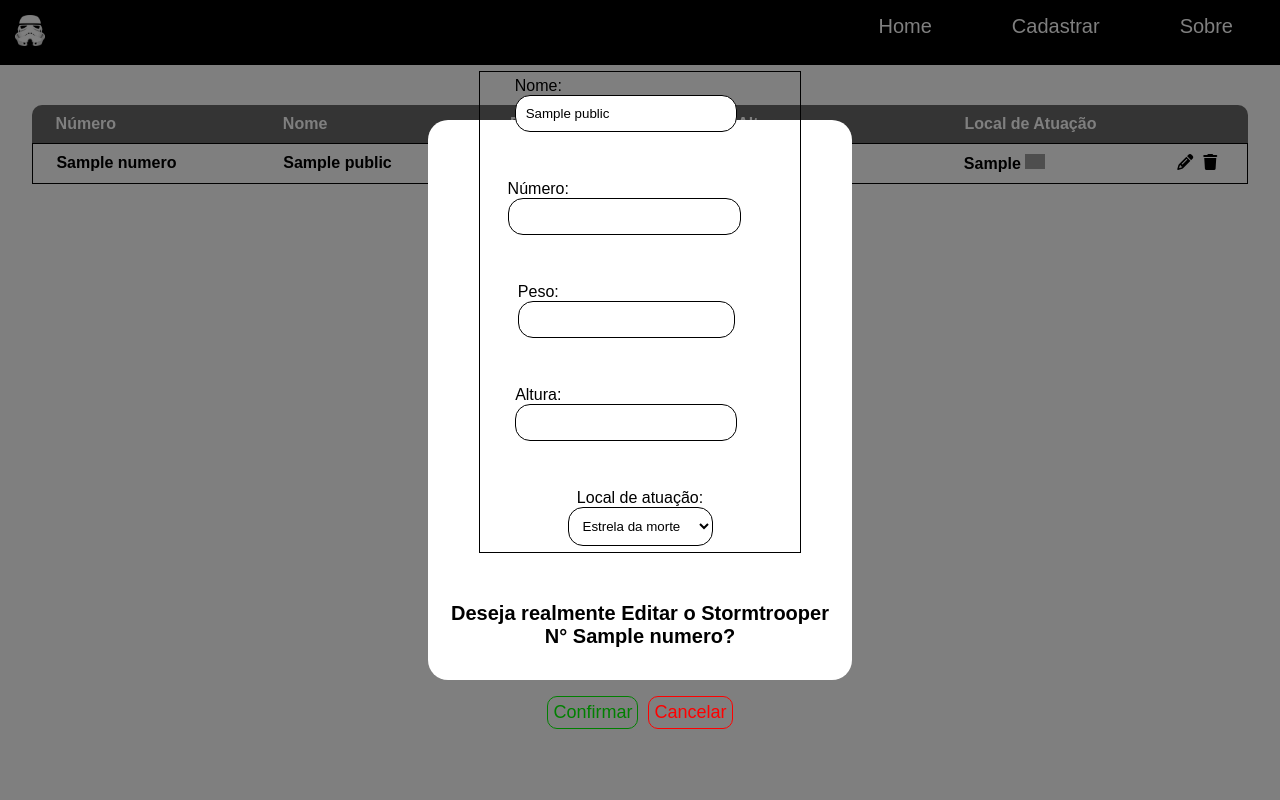
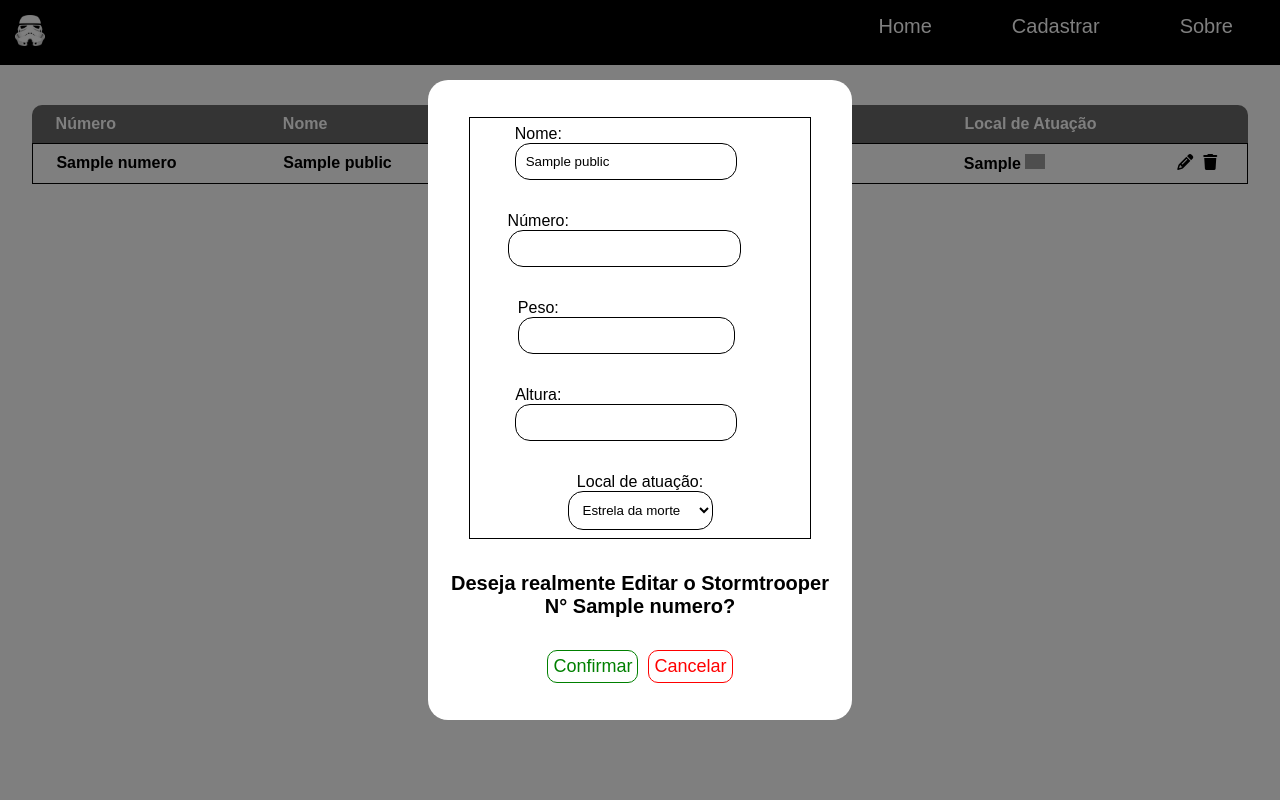
Before and after one commit to Rafael-Pierre/CrudStormtroopers, a Flask app: a page that uses templates/base.html in a window 1280 px wide. Run offline with Flask 3, Linux system fonts and the light colour scheme; a database or web service that is not in the repository returns one stand-in record (values such as "Sample title"); some libraries are stand-ins or nearby versions; grey boxes are pictures that could not be loaded.

Commit message:
ajuste modal

```diff
--- a/static/css/style.css
+++ b/static/css/style.css
@@ -248,8 +248,6 @@ section.modal_apaga div.container .fecha_modal{
     transition: all .5s ease-in-out;
 }
 
-
-
 section.modal_edita{
     position: fixed;
     top: 0;
@@ -266,7 +264,7 @@ section.modal_edita{
 section.modal_edita .container{
     background-color: white;
     width: 30vw;
-    height: 70vh;
+    height: 80%;
     display: flex;
     flex-direction: column;
     padding: 0 20px;
@@ -301,6 +299,13 @@ section.modal_edita div.container .fecha_modal{
     display: flex;
     align-items: center;
     justify-content: center;
+    gap: 1rem;
+}
+
+.modal_edita .container_interno{
+    gap: 2rem;
+    padding: 10px;
+    height: 25rem !important;
 }
 
 /* fim */
```
